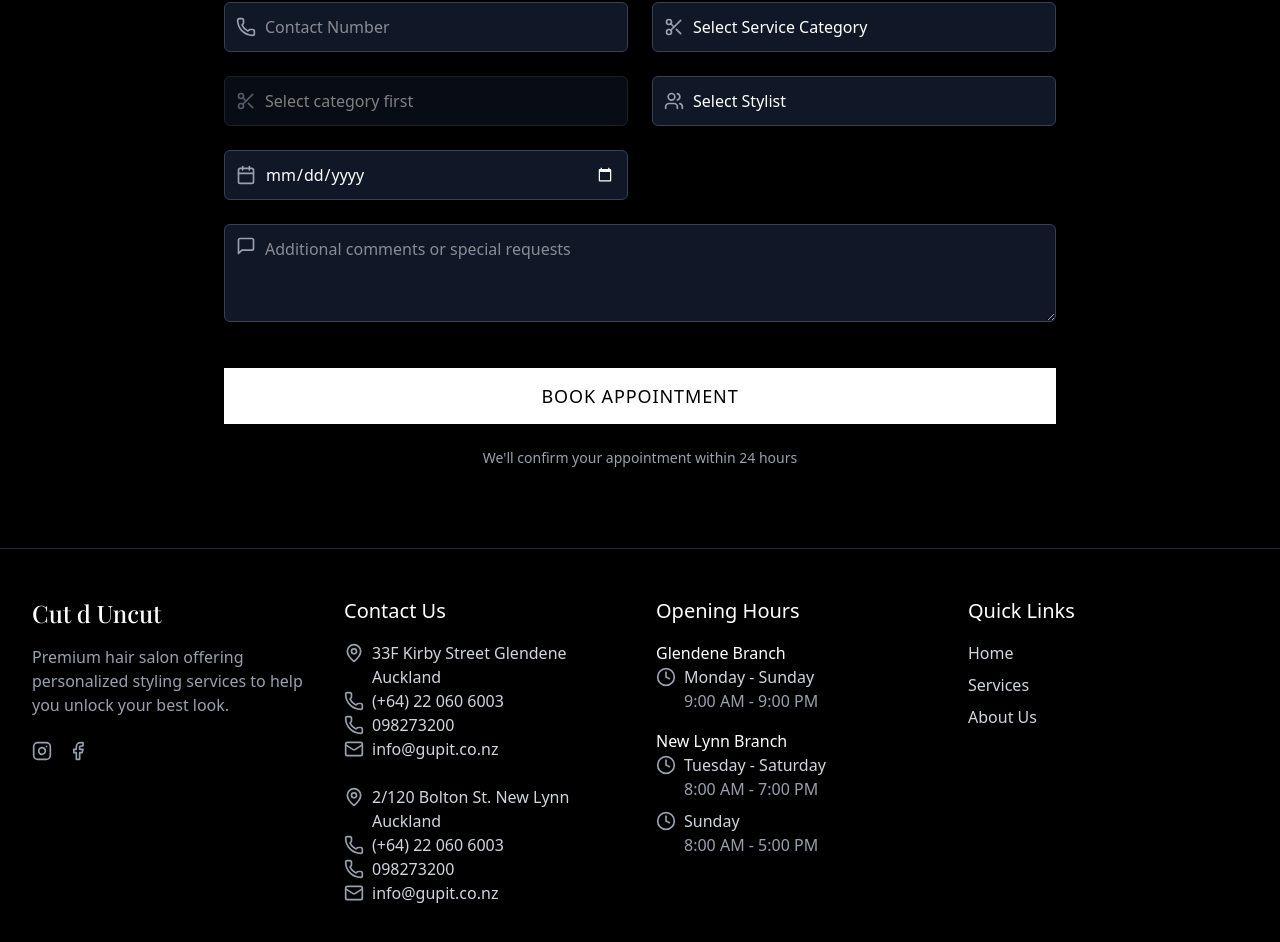
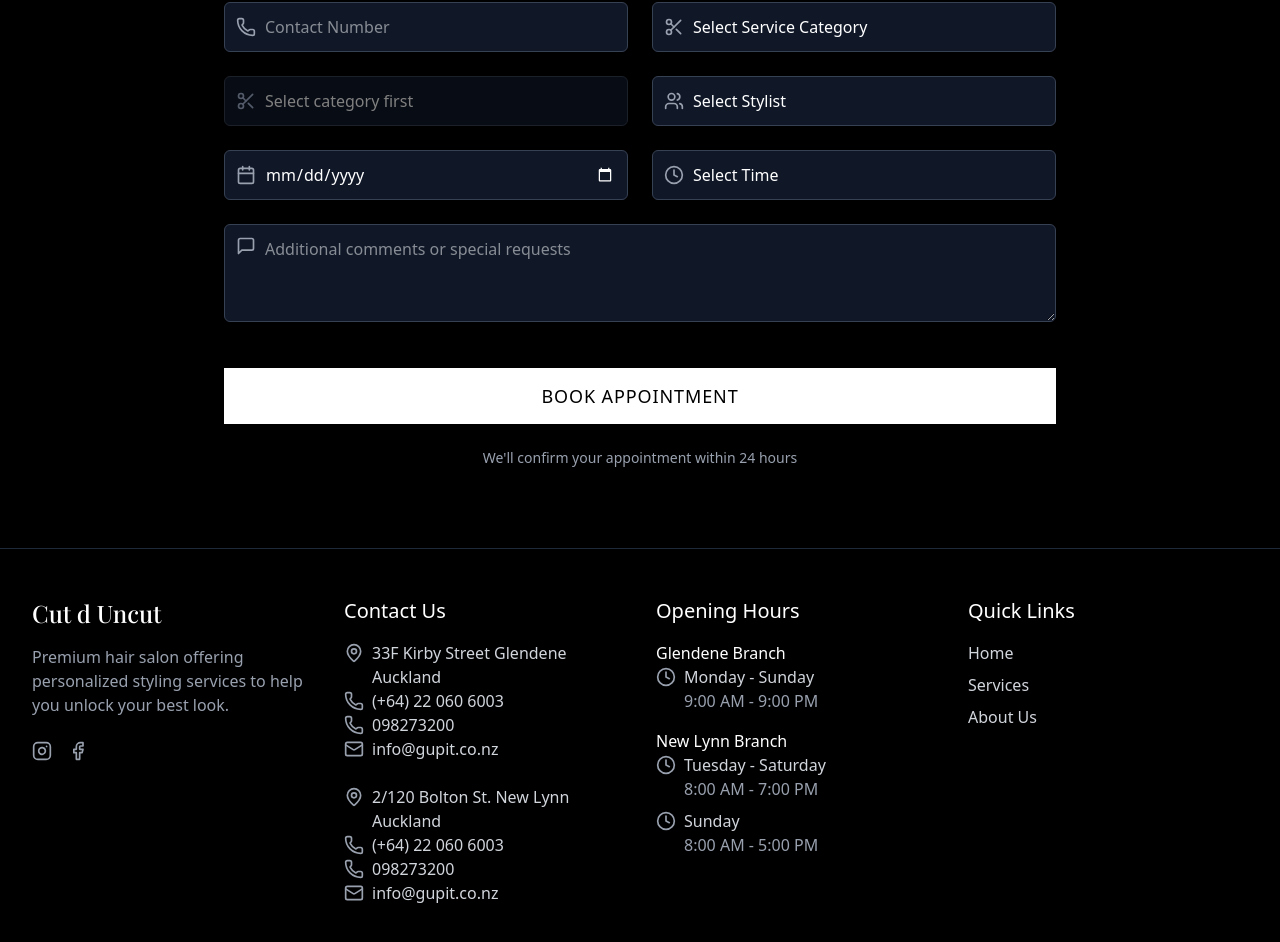
Before and after one commit to janthony25/Client-CutdUncut, a React (Vite) app: page / in a window 1280 px wide. Shown: the part 2588-3530 px from the top of the page. Built offline with nearby package versions, Linux system fonts and the light colour scheme; a web font is replaced by a local one.

Commit message:
Added appointment time

```diff
--- a/src/pages/HomeComponents/ContactUs.jsx
+++ b/src/pages/HomeComponents/ContactUs.jsx
@@ -1,6 +1,6 @@
 import React, { useState, useRef, useEffect } from 'react';
 import { motion, useInView } from 'framer-motion';
-import { Calendar, User, Mail, Phone, Scissors, Users, MessageSquare } from 'lucide-react';
+import { Calendar, User, Mail, Phone, Scissors, Users, MessageSquare, Clock } from 'lucide-react';
 import emailjs from '@emailjs/browser';
 
 export default function ContactUs() {
@@ -12,6 +12,7 @@ export default function ContactUs() {
     specificService: '',
     stylist: '',
     date: '',
+    time: '',
     comments: ''
   });
 
@@ -141,9 +142,7 @@ export default function ContactUs() {
 
   // List of stylists
   const stylists = [
-    "Amanda",
-    "Stylist 2",
-    "Stylist 3",
+    "Any"
   ];
 
   // Update available services when service category changes
@@ -194,6 +193,7 @@ export default function ContactUs() {
       specificService: formData.specificService,
       stylist: formData.stylist,
       date: formData.date,
+      time: formData.time,
       comments: formData.comments
     };
 
@@ -216,6 +216,7 @@ export default function ContactUs() {
           specificService: '',
           stylist: '',
           date: '',
+          time: '',
           comments: ''
         });
 
@@ -410,6 +411,40 @@ export default function ContactUs() {
               />
             </motion.div>
 
+            {/* Time */}
+            <motion.div className="relative" variants={itemVariants}>
+              <div className="absolute inset-y-0 left-0 pl-3 flex items-center pointer-events-none">
+                <Clock className="h-5 w-5 text-gray-400" />
+              </div>
+              <select
+                name="time"
+                value={formData.time}
+                onChange={handleChange}
+                required
+                className="w-full pl-10 pr-3 py-3 bg-gray-900 border border-gray-700 rounded-md focus:outline-none focus:ring-2 focus:ring-white/50 transition-colors text-white appearance-none"
+              >
+                <option value="" disabled>Select Time</option>
+                {/* Generate time options from 8:00 AM to 9:00 PM in 15-minute intervals */}
+                {Array.from({ length: 13 }).map((_, hourIndex) => {
+                  const hour = hourIndex + 8; // Starting from 8 AM
+                  const period = hour < 12 ? 'AM' : 'PM';
+                  const displayHour = hour > 12 ? hour - 12 : hour;
+                  const paddedHour = displayHour.toString().padStart(2, '0');
+
+                  return [0, 15, 30, 45].map((minutes) => {
+                    const paddedMinutes = minutes.toString().padStart(2, '0');
+                    const timeValue = `${paddedHour}:${paddedMinutes} ${period}`;
+
+                    return (
+                      <option key={timeValue} value={timeValue}>
+                        {timeValue}
+                      </option>
+                    );
+                  });
+                })}
+              </select>
+            </motion.div>
+
             {/* Comments/Additional Info - spans full width */}
             <motion.div className="relative md:col-span-2" variants={itemVariants}>
               <div className="absolute top-3 left-3 pointer-events-none">
```
